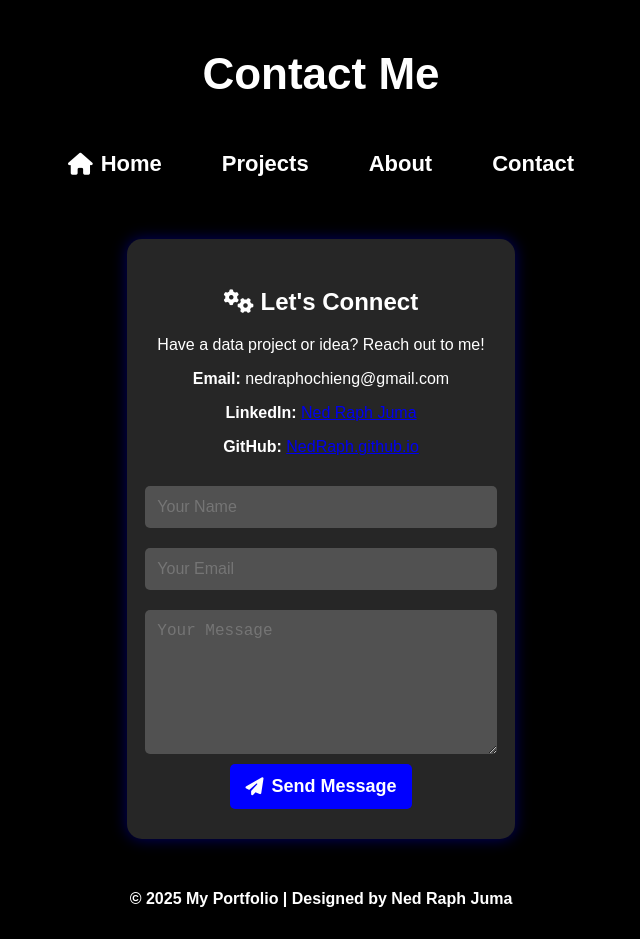
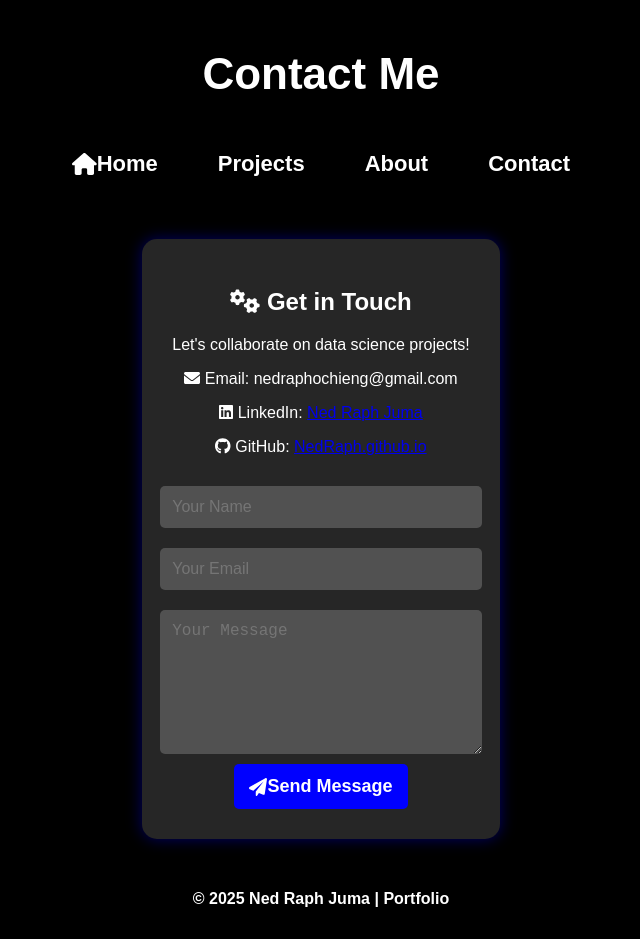
Before and after one commit to NedRaph/JumaNedRaph.github.io, a plain HTML site: page contact.html in a window 1280 px wide. Shown: the whole page, without its empty margins (319-959 px from the left). Drawn offline with Linux system fonts and the light colour scheme.

Commit message:
Update contact.html

```diff
--- a/contact.html
+++ b/contact.html
@@ -5,7 +5,7 @@
     <meta name="viewport" content="width=device-width, initial-scale=1.0">
     <title>Contact Me</title>
     <link rel="stylesheet" href="style.css">
-    <script src="https://kit.fontawesome.com/a076d05399.js" crossorigin="anonymous"></script>
+    <script src="https://cdnjs.cloudflare.com/ajax/libs/font-awesome/6.0.0/js/all.min.js"></script>
 </head>
 <body>
     <header>
@@ -20,13 +20,13 @@
 
     <section class="contact-container">
         <div class="contact-card">
-            <h2><i class="fas fa-cogs"></i> Let's Connect</h2>
-            <p>Have a data project or idea? Reach out to me!</p>
+            <h2><i class="fas fa-cogs"></i> Get in Touch</h2>
+            <p>Let's collaborate on data science projects!</p>
 
             <div class="contact-info">
-                <p><strong>Email:</strong> nedraphochieng@gmail.com</p>
-                <p><strong>LinkedIn:</strong> <a href="#">Ned Raph Juma</a></p>
-                <p><strong>GitHub:</strong> <a href="#">NedRaph.github.io</a></p>
+                <p><i class="fas fa-envelope"></i> Email: nedraphochieng@gmail.com</p>
+                <p><i class="fab fa-linkedin"></i> LinkedIn: <a href="#">Ned Raph Juma</a></p>
+                <p><i class="fab fa-github"></i> GitHub: <a href="#">NedRaph.github.io</a></p>
             </div>
 
             <form class="contact-form">
@@ -39,7 +39,7 @@
     </section>
 
     <footer>
-        <p>© 2025 My Portfolio | Designed by Ned Raph Juma</p>
+        <p>© 2025 Ned Raph Juma | Portfolio</p>
     </footer>
 </body>
 </html>
```
